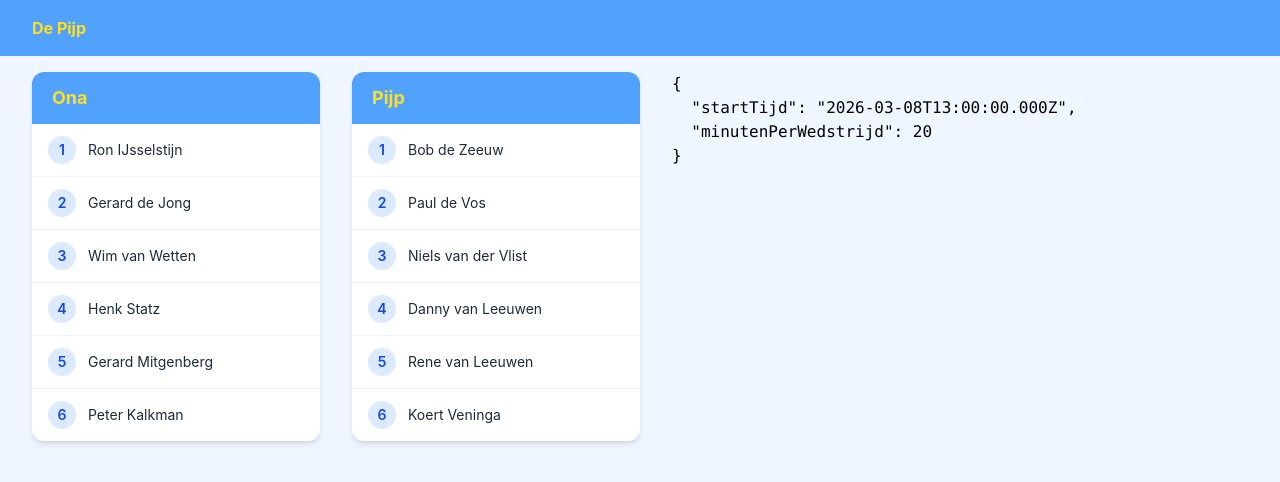
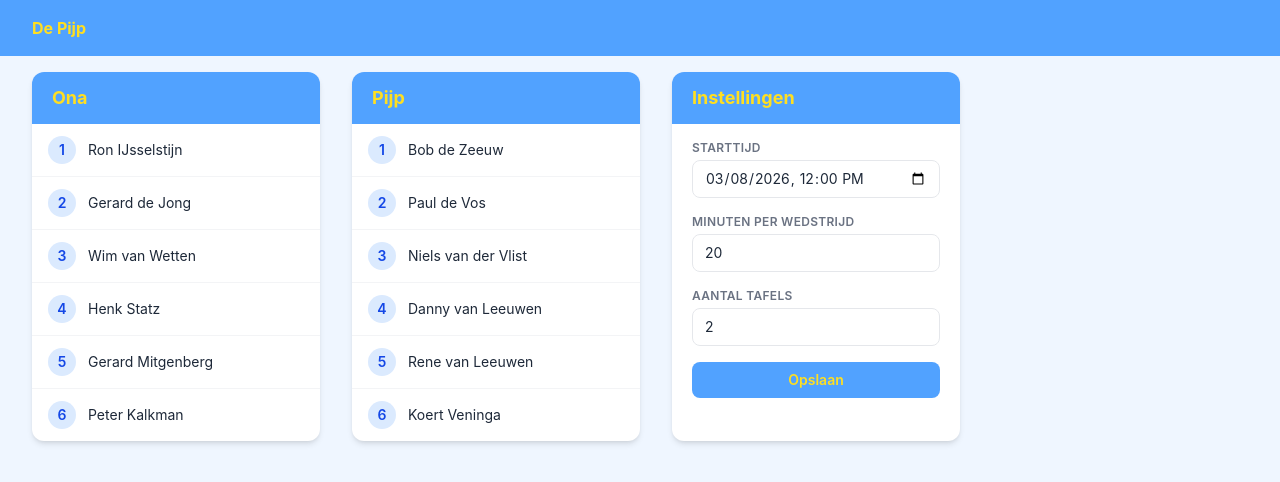
Before and after one commit to pkalkman/pijp, a Nuxt app: page / in a window 1280 px wide. Shown: the top 482 px of the page. Built offline with nearby package versions, Linux system fonts and the light colour scheme.

Commit message:
pijp settings form

```diff
--- /dev/null
+++ b/app/components/PijpSettingsForm.vue
@@ -0,0 +1,60 @@
+<script setup lang="ts">
+const { pijpSettings, updateSettings } = usePijpStore();
+
+function toInputValue(date: Date): string {
+  const pad = (n: number) => String(n).padStart(2, '0');
+  return `${date.getFullYear()}-${pad(date.getMonth() + 1)}-${pad(date.getDate())}T${pad(date.getHours())}:${pad(date.getMinutes())}`;
+}
+
+const startTijd = ref(toInputValue(pijpSettings.value!.startTijd));
+const minutenPerWedstrijd = ref(pijpSettings.value!.minutenPerWedstrijd);
+const aantalTafels = ref(pijpSettings.value!.aantalTafels);
+
+function onSubmit() {
+  updateSettings({
+    startTijd: new Date(startTijd.value),
+    minutenPerWedstrijd: minutenPerWedstrijd.value,
+    aantalTafels: aantalTafels.value,
+  });
+}
+</script>
+
+<template>
+  <div class="w-72 rounded-xl bg-white shadow-md overflow-hidden">
+    <div class="bg-blue-400 px-5 py-3 text-yellow-300 font-bold text-lg">Instellingen</div>
+    <form class="px-5 py-4 flex flex-col gap-4" @submit.prevent="onSubmit">
+      <label class="flex flex-col gap-1">
+        <span class="text-xs font-semibold text-gray-500 uppercase tracking-wide">Starttijd</span>
+        <input
+          v-model="startTijd"
+          type="datetime-local"
+          class="rounded-lg border border-gray-200 px-3 py-2 text-sm text-gray-800 focus:outline-none focus:ring-2 focus:ring-blue-300"
+        />
+      </label>
+      <label class="flex flex-col gap-1">
+        <span class="text-xs font-semibold text-gray-500 uppercase tracking-wide">Minuten per wedstrijd</span>
+        <input
+          v-model.number="minutenPerWedstrijd"
+          type="number"
+          min="1"
+          class="rounded-lg border border-gray-200 px-3 py-2 text-sm text-gray-800 focus:outline-none focus:ring-2 focus:ring-blue-300"
+        />
+      </label>
+      <label class="flex flex-col gap-1">
+        <span class="text-xs font-semibold text-gray-500 uppercase tracking-wide">Aantal tafels</span>
+        <input
+          v-model.number="aantalTafels"
+          type="number"
+          min="1"
+          class="rounded-lg border border-gray-200 px-3 py-2 text-sm text-gray-800 focus:outline-none focus:ring-2 focus:ring-blue-300"
+        />
+      </label>
+      <button
+        type="submit"
+        class="rounded-lg bg-blue-400 px-4 py-2 text-sm font-semibold text-yellow-300 hover:bg-blue-500 transition-colors"
+      >
+        Opslaan
+      </button>
+    </form>
+  </div>
+</template>
--- a/app/composables/use.pijp.store.ts
+++ b/app/composables/use.pijp.store.ts
@@ -30,8 +30,9 @@ export const usePijpStore = () => {
     };
 
     pijpSettings.value = {
-      startTijd: new Date(2026, 2, 8, 13, 0, 0),
+      startTijd: new Date(2026, 2, 8, 12, 0, 0),
       minutenPerWedstrijd: 20,
+      aantalTafels: 2
     };
   }
 
@@ -45,6 +46,10 @@ export const usePijpStore = () => {
     }
   }
 
+  function updateSettings(settings: PijpSettings) {
+    pijpSettings.value = settings;
+  }
+
   initPoules();
 
   return {
@@ -54,5 +59,6 @@ export const usePijpStore = () => {
 
     swapInPouleOna: (a: number, b: number) => swapSpelers(pouleOna, a, b),
     swapInPoulePijp: (a: number, b: number) => swapSpelers(poulePijp, a, b),
+    updateSettings,
   };
 };
--- a/app/pages/index.vue
+++ b/app/pages/index.vue
@@ -1,11 +1,11 @@
 <script setup lang="ts">
-const { pouleOna, poulePijp, pijpSettings, swapInPouleOna, swapInPoulePijp } = usePijpStore();
+const { pouleOna, poulePijp, swapInPouleOna, swapInPoulePijp } = usePijpStore();
 </script>
 
 <template>
   <div class="flex gap-8">
     <PouleKaart v-if="pouleOna" :poule="pouleOna" titel="Ona" @swap="swapInPouleOna" />
     <PouleKaart v-if="poulePijp" :poule="poulePijp" titel="Pijp" @swap="swapInPoulePijp" />
-    <pre>{{ pijpSettings }}</pre>
+    <PijpSettingsForm />
   </div>
 </template>
--- a/shared/types/index.d.ts
+++ b/shared/types/index.d.ts
@@ -10,4 +10,5 @@ export type Poule = {
 export type PijpSettings = {
   startTijd: Date;
   minutenPerWedstrijd: number;
+  aantalTafels: number;
 }
```
